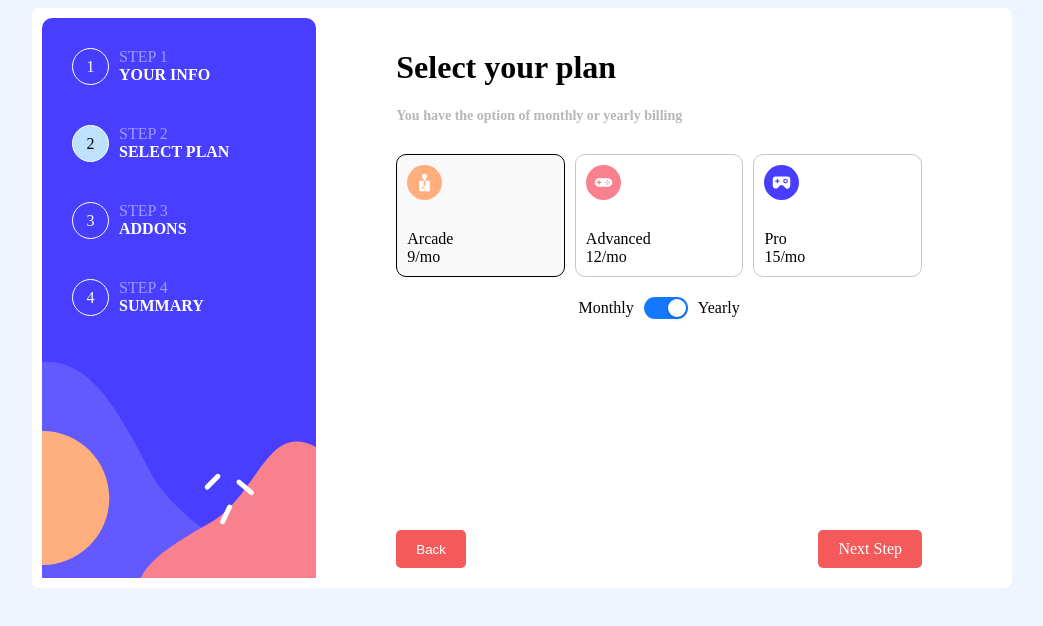
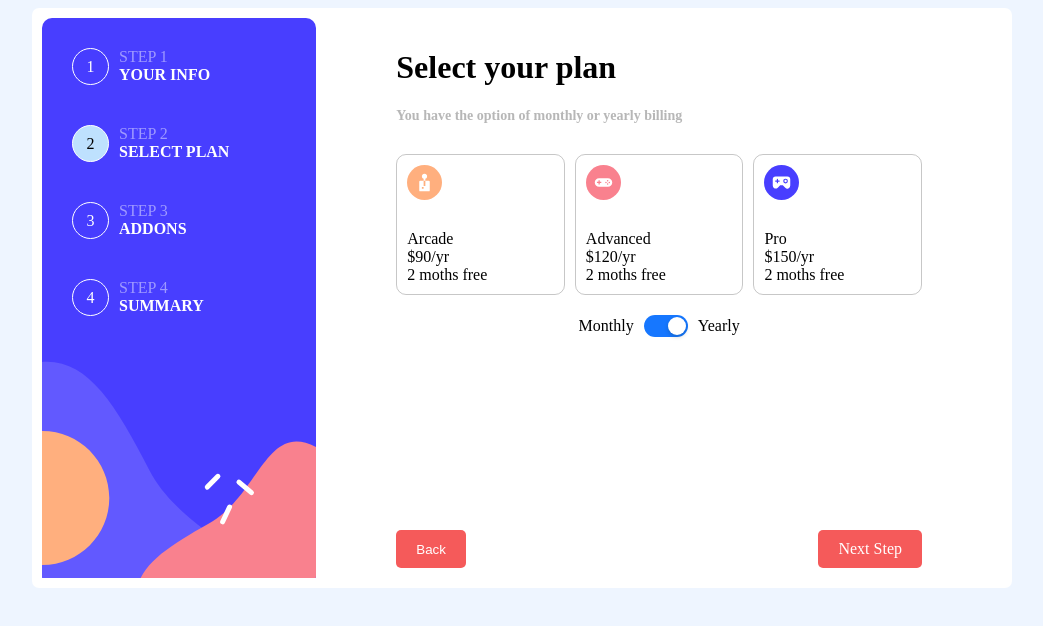
Before and after one commit to NovikovIlya/FrontendMentorMultistepForm, a React (Vite) app: page /plan in a window 1280 px wide. Both pictures are taken after a click on the switch 783 px from the left and 307 px from the top of the page. Shown: the top 626 px of the page, without its empty margins (118-1161 px from the left). Built offline with nearby package versions, Linux system fonts and the light colour scheme.

Commit message:
Добавлена основная логика

```diff
--- a/src/components/Addons/Addons.tsx
+++ b/src/components/Addons/Addons.tsx
@@ -1,30 +1,30 @@
-import  { ChangeEvent, useState } from "react";
+import  { ChangeEvent } from "react";
 import styles from "./Addons.module.css";
 import { useAppDispatch, useAppSelector } from "../../hooks/redux";
 import { changeChecked } from "../../store/sliceUrl";
 
 const Addons = () => {
-//   const [checked, setChecked] = useState<any[]>([]);
   const dispatch = useAppDispatch()
   const {checked,isYear} = useAppSelector((state) => state.sliceUrl)
 
   const handleCheckbox = (e: ChangeEvent<HTMLInputElement>) => {
     let updatedChecked = [...checked];
     if (e.target.checked) {
-      updatedChecked.push(e.target.value);
+      updatedChecked.push({name:e.target.value,price:(e.target.value==="online service"?1:
+      e.target.value==="large storage"?2:
+      e.target.value==="customizable profile" ? 3 : 1)});
     } else {
-      updatedChecked = updatedChecked.filter((v) => v !== e.target.value);
+      updatedChecked = updatedChecked.filter((v) => v.name !== e.target.value);
     }
     dispatch(changeChecked(updatedChecked))
-    // setChecked(updatedChecked);
   };
 
   console.log(checked)
   return (
     <div>
-      <div className={`${styles.card} ${checked.includes('online service') && styles.active}`}>
+      <div className={`${styles.card} ${checked.some((v:any) => v.name === 'online service') && styles.active}`}>
         <div className={styles.wrap}>
-          <input className={styles.inp} value='online service' onChange={handleCheckbox} type="checkbox" />
+          <input checked={checked.some((v:any) => v.name === 'online service')} className={styles.inp} value='online service' onChange={handleCheckbox} type="checkbox" />
           <div className={styles.block}>
             <div className={styles.head}>Online service</div>
             <div>Access to multiplayer games</div>
@@ -32,9 +32,9 @@ const Addons = () => {
         </div>
         <div>{isYear ? '+10/yr' : '+1/mo'}</div>
       </div>
-      <div className={`${styles.card} ${checked.includes('large storage') && styles.active}`}>
+      <div className={`${styles.card} ${checked.some((v:any) => v.name === 'large storage') && styles.active}`}>
         <div className={styles.wrap}>
-          <input className={styles.inp} value='large storage' onChange={handleCheckbox} type="checkbox" />
+          <input checked={checked.some((v:any) => v.name === 'large storage')} className={styles.inp} value='large storage' onChange={handleCheckbox} type="checkbox" />
           <div className={styles.block}>
             <div className={styles.head}>Large storage</div>
             <div>Extra 1TB of cloud save</div>
@@ -42,9 +42,9 @@ const Addons = () => {
         </div>
         <div>{isYear ? '+20/yr' : '+2/mo'}</div>
       </div>
-      <div className={`${styles.card} ${checked.includes('customizable profile') && styles.active}`}>
+      <div className={`${styles.card} ${checked.some((v:any) => v.name === 'customizable profile') && styles.active}`}>
         <div className={styles.wrap}>
-          <input className={styles.inp} value='customizable profile' onChange={handleCheckbox} type="checkbox" />
+          <input checked={checked.some((v:any) => v.name === 'customizable profile')} className={styles.inp} value='customizable profile' onChange={handleCheckbox} type="checkbox" />
           <div className={styles.block}>
             <div className={styles.head}>Customizable profile</div>
             <div>Custom theme on your profile</div>
--- a/src/components/Arcade/Arcade.module.css
+++ b/src/components/Arcade/Arcade.module.css
@@ -26,3 +26,6 @@
     gap: 10px;
     align-items: center;
 }
+.icon,.text{
+    pointer-events: none;
+}
--- a/src/components/Arcade/Arcade.tsx
+++ b/src/components/Arcade/Arcade.tsx
@@ -1,58 +1,72 @@
-import React, { useState } from 'react'
-import styles from './Arcade.module.css'
-import arcade from '../../assets/icon-arcade.svg'
-import advanced from '../../assets/icon-advanced.svg'
-import pro from '../../assets/icon-pro.svg'
-import { Switch } from 'antd';
-import { useAppDispatch, useAppSelector } from '../../hooks/redux'
-import { changeIsYear } from '../../store/sliceUrl'
+import styles from "./Arcade.module.css";
+import arcade from "../../assets/icon-arcade.svg";
+import advanced from "../../assets/icon-advanced.svg";
+import pro from "../../assets/icon-pro.svg";
+import { Switch } from "antd";
+import { useAppDispatch, useAppSelector } from "../../hooks/redux";
+import { changeIsYear, changePlan } from "../../store/sliceUrl";
 
 const Arcade = () => {
-  // const [checked, setChecked] = useState(false);
-  const {isYear} = useAppSelector((state) => state.sliceUrl)
-  const dispatch= useAppDispatch()
-  const handleCard = ()=>{
+  const { isYear, plan } = useAppSelector((state) => state.sliceUrl);
+  const dispatch = useAppDispatch();
 
-  }
+  const handleCard = (e: any) => {
+    dispatch(changePlan({ namePlan: e.target.id,price: e.target.id==="arcade"?9:e.target.id==="advanced"?12:15 }));
+  };
+
   const onChange = (checked: boolean) => {
-    console.log(`switch to ${checked}`);
-    dispatch(changeIsYear(checked))
-    // setChecked(checked);
+    dispatch(changeIsYear(checked));
   };
 
   return (
     <div>
       <div className={styles.top}>
-            <div className={`${styles.card} ${styles.acive}`}>
-                <img className={styles.icon} src={arcade}/>
+        <div
+          id="arcade"
+          onClick={handleCard}
+          className={`${styles.card} ${plan.namePlan === "arcade" && styles.acive}`}
+        >
+          <img className={styles.icon} src={arcade} />
 
-                <div>
+          <div className={styles.text}>
             <div>Arcade</div>
-                 <div>9/mo</div>
+            <div>{isYear ? "$90/yr" : "$9/mo"}</div>
+            {isYear && <div>2 moths free</div>}
           </div>
         </div>
-            <div className={styles.card}>
-                <img className={styles.icon} src={advanced}/>
+        <div
+          id="advanced"
+          onClick={handleCard}
+          className={`${styles.card} ${plan.namePlan === "advanced" && styles.acive}`}
+        >
+          <img className={styles.icon} src={advanced} />
 
-                <div>
+          <div className={styles.text}>
             <div>Advanced</div>
-                 <div>12/mo</div>
+            <div>{isYear ? "$120/yr" : "$12/mo"}</div>
+            {isYear && <div>2 moths free</div>}
           </div>
         </div>
-            <div className={styles.card}>
-                <img className={styles.icon} src={pro}/>
+        <div
+          id="pro"
+          onClick={handleCard}
+          className={`${styles.card} ${plan.namePlan === "pro" && styles.acive}`}
+        >
+          <img className={styles.icon} src={pro} />
 
-                <div>
+          <div className={styles.text}>
             <div>Pro</div>
-                 <div>15/mo</div>
+            <div>{isYear ? "$150/yr" : "$15/mo"}</div>
+            {isYear && <div>2 moths free</div>}
           </div>
         </div>
       </div>
       <div className={styles.bot}>
-               <span>Monthly</span>  <Switch value={isYear} onChange={onChange} />  <span>Yearly</span>
+        <span>Monthly</span> <Switch value={isYear} onChange={onChange} />{" "}
+        <span>Yearly</span>
       </div>
     </div>
-  )
-}
+  );
+};
 
-export default Arcade
+export default Arcade;
--- a/src/components/Summary/Summary.module.css
+++ b/src/components/Summary/Summary.module.css
@@ -0,0 +1,26 @@
+.container{
+    background-color: aliceblue;
+    padding: 10px;
+    border-radius: 7px;
+    display: flex;
+    flex-wrap: wrap;
+    flex-direction: column;
+    gap: 10px;
+}
+.plan{
+    display: flex;
+    justify-content: space-between;
+    border-bottom: 1px solid rgba(128, 128, 128, 0.315);
+    padding-bottom: 10px;
+}
+.addons{
+    display: flex;
+    justify-content: space-between;
+    width: 100%;
+}
+.total{
+    padding: 10px;
+
+    display: flex;
+    justify-content: space-between;
+}
--- a/src/components/Summary/Summary.tsx
+++ b/src/components/Summary/Summary.tsx
@@ -1,10 +1,38 @@
-import React from 'react'
-import styles from './Summary.module.css'
+import styles from "./Summary.module.css";
+import { useAppSelector } from "../../hooks/redux";
 
 const Summary = () => {
+  const { isYear, plan, checked } = useAppSelector((state) => state.sliceUrl);
+  console.log("vvv", checked);
+  const sumAddons = checked.reduce((acc: any, v: any) => acc + v.price, 0);
+  const sumPlan = plan.price;
+  const sumTotal = sumAddons + sumPlan;
+
   return (
-    <div>Summary</div>
-  )
-}
+    <>
+      <div className={styles.container}>
+        <div className={styles.plan}>
+          <div>
+            {plan.namePlan} ({isYear ? "Yearly" : "Monthly"})
+          </div>
+          <div>{plan.price * (isYear ? 10 : 1)}</div>
+        </div>
+        <div>
+          <div>
+            {checked.map((v: any) => (
+              <div className={styles.addons} key={v.name}>
+                <div>{v.name}</div> <div>{v.price * (isYear ? 10 : 1)}</div>
+              </div>
+            ))}
+          </div>
+        </div>
+      </div>
+      <div className={styles.total}>
+        <div>Total ({isYear ? "Year" : "Month"})</div>
+        <div>{sumTotal * (isYear ? 10 : 1)}</div>
+      </div>
+    </>
+  );
+};
 
-export default Summary
+export default Summary;
--- a/src/store/sliceUrl.tsx
+++ b/src/store/sliceUrl.tsx
@@ -1,13 +1,15 @@
 import { createSlice } from "@reduxjs/toolkit";
 
 type InitialStateType = {
-  checked: any[];
+  checked: any;
   isYear:boolean;
+  plan: any,
 }
 
 const initialState : InitialStateType = {
   checked: [],
   isYear:false,
+  plan: {namePlan:'',price:1},
 };
 
 export const sliceData = createSlice({
@@ -20,8 +22,12 @@ export const sliceData = createSlice({
     changeIsYear: (state, action) => {
       state.isYear = action.payload;
     },
+    changePlan: (state, action) => {
+      console.log('z',action.payload)
+      state.plan = action.payload
+    },
   },
 });
 
-export const { changeChecked,changeIsYear } = sliceData.actions;
+export const { changeChecked,changeIsYear,changePlan } = sliceData.actions;
 export default sliceData.reducer;
```
Lines whose indentation alone changed are shown as unchanged.
